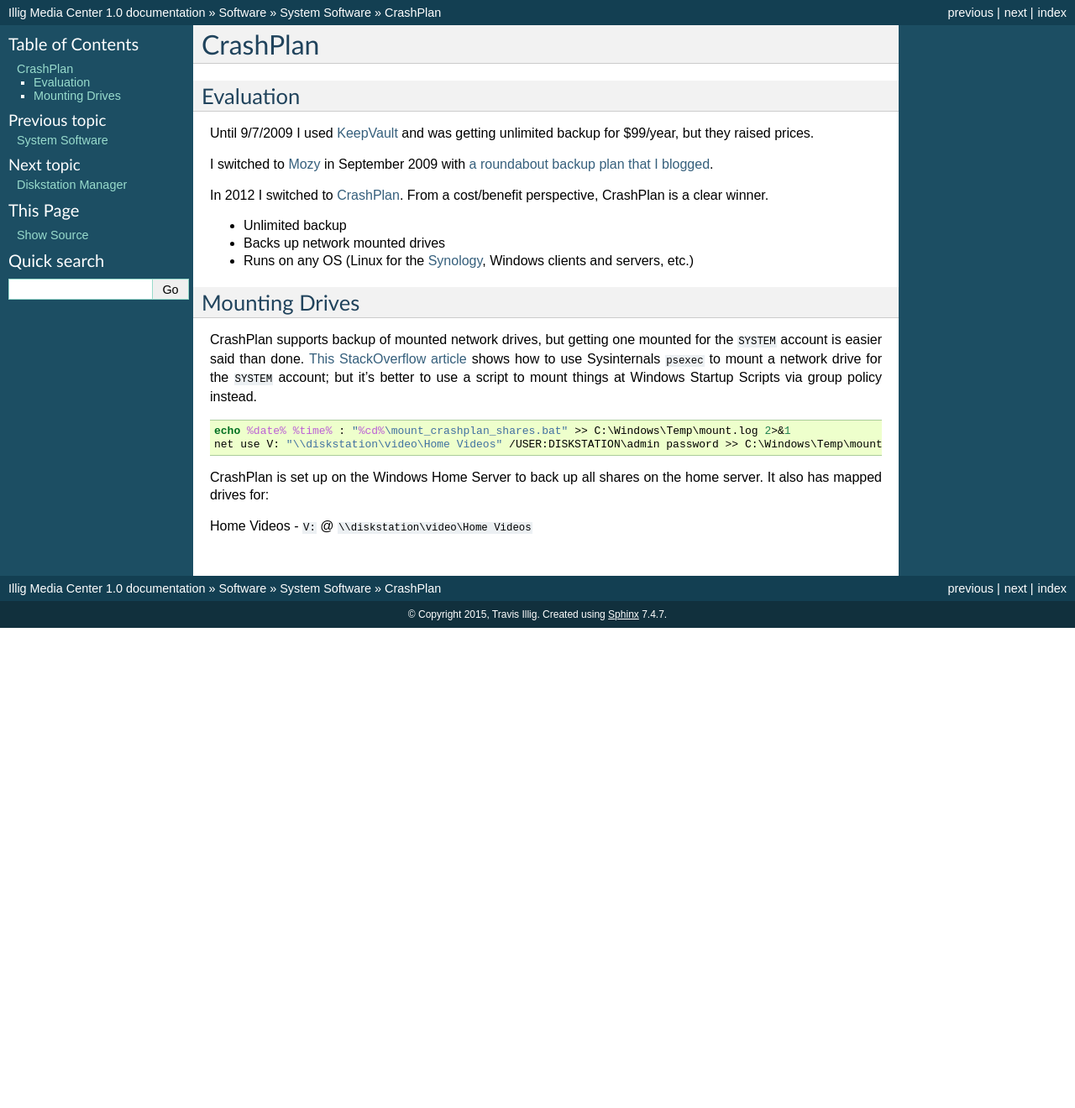
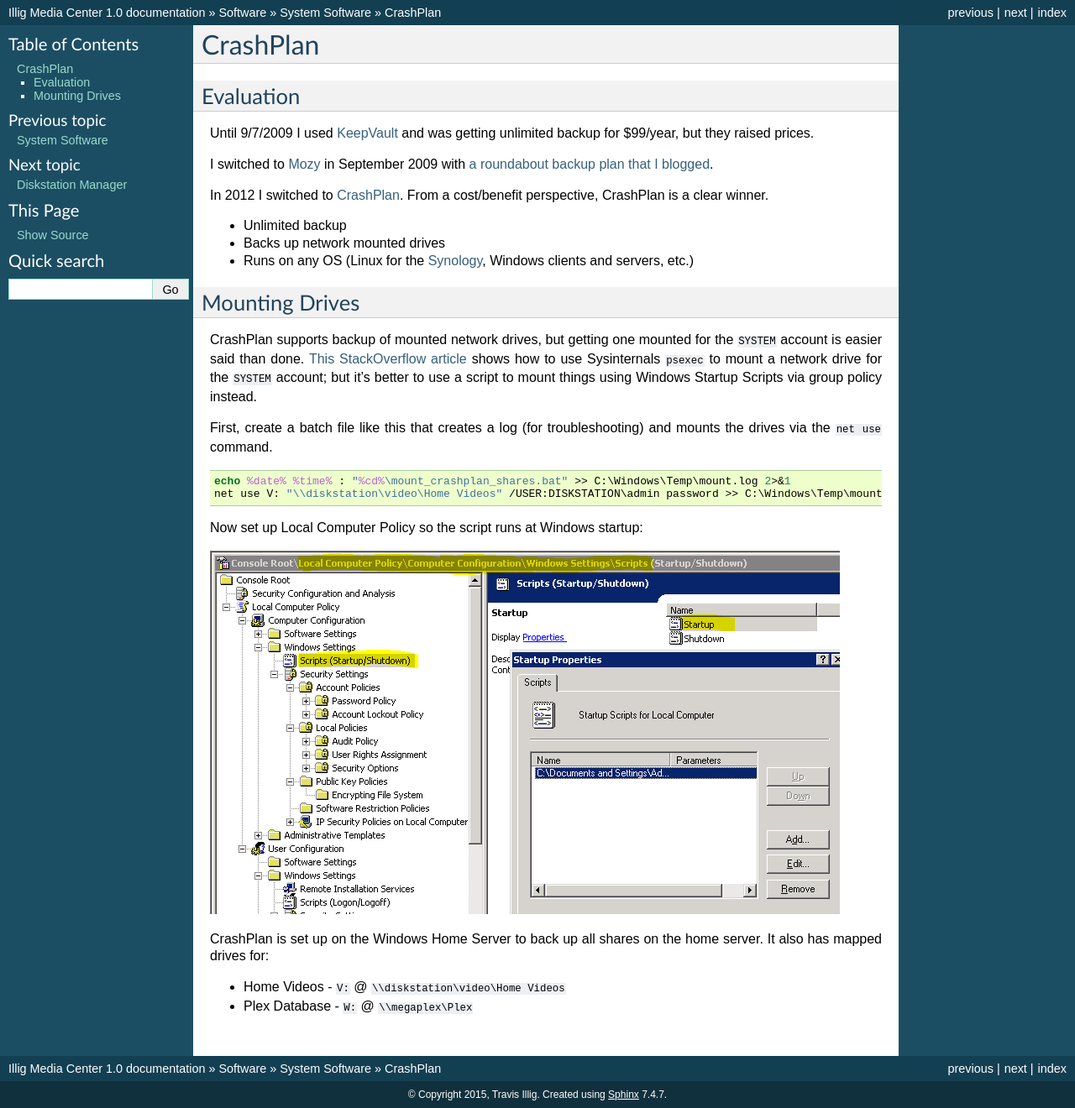
Before and after one commit to tillig/mediacenter, a Sphinx documentation site: the page built from docs/software/system/crashplan.rst, in a window 1280 px wide. Shown: the whole page at 84% size. Built offline with Sphinx 7.4.7, drawn with Linux system fonts in a browser that asks for light colours; before the commit the page ends 900 px from its top, so only the background shows below that.

Commit message:
Added info on mounting drives for SYSTEM.

```diff
--- a/docs/software/system/crashplan.rst
+++ b/docs/software/system/crashplan.rst
@@ -16,13 +16,20 @@
 
 Mounting Drives
 ===============
-CrashPlan supports backup of mounted network drives, but getting one mounted for the ``SYSTEM`` account is easier said than done. `This StackOverflow article <http://stackoverflow.com/questions/182750/map-a-network-drive-to-be-used-by-a-service>`_ shows how to use Sysinternals ``psexec`` to mount a network drive for the ``SYSTEM`` account; but it's better to use a script to mount things at Windows Startup Scripts via group policy instead.
+CrashPlan supports backup of mounted network drives, but getting one mounted for the ``SYSTEM`` account is easier said than done. `This StackOverflow article <http://stackoverflow.com/questions/182750/map-a-network-drive-to-be-used-by-a-service>`_ shows how to use Sysinternals ``psexec`` to mount a network drive for the ``SYSTEM`` account; but it's better to use a script to mount things using Windows Startup Scripts via group policy instead.
+
+First, create a batch file like this that creates a log (for troubleshooting) and mounts the drives via the ``net use`` command.
 
 .. sourcecode:: batch
 
     echo %date% %time% : "%cd%\mount_crashplan_shares.bat" >> C:\Windows\Temp\mount.log 2>&1
     net use V: "\\diskstation\video\Home Videos" /USER:DISKSTATION\admin password >> C:\Windows\Temp\mount.log 2>&1
 
+Now set up Local Computer Policy so the script runs at Windows startup:
+
+.. image:: startupscript.png
+
 CrashPlan is set up on the Windows Home Server to back up all shares on the home server. It also has mapped drives for:
 
-Home Videos - ``V:`` @ ``\\diskstation\video\Home Videos``
+- Home Videos - ``V:`` @ ``\\diskstation\video\Home Videos``
+- Plex Database - ``W:`` @ ``\\megaplex\Plex``
```
Also changed, not shown: docs/software/system/startupscript.png (added).
